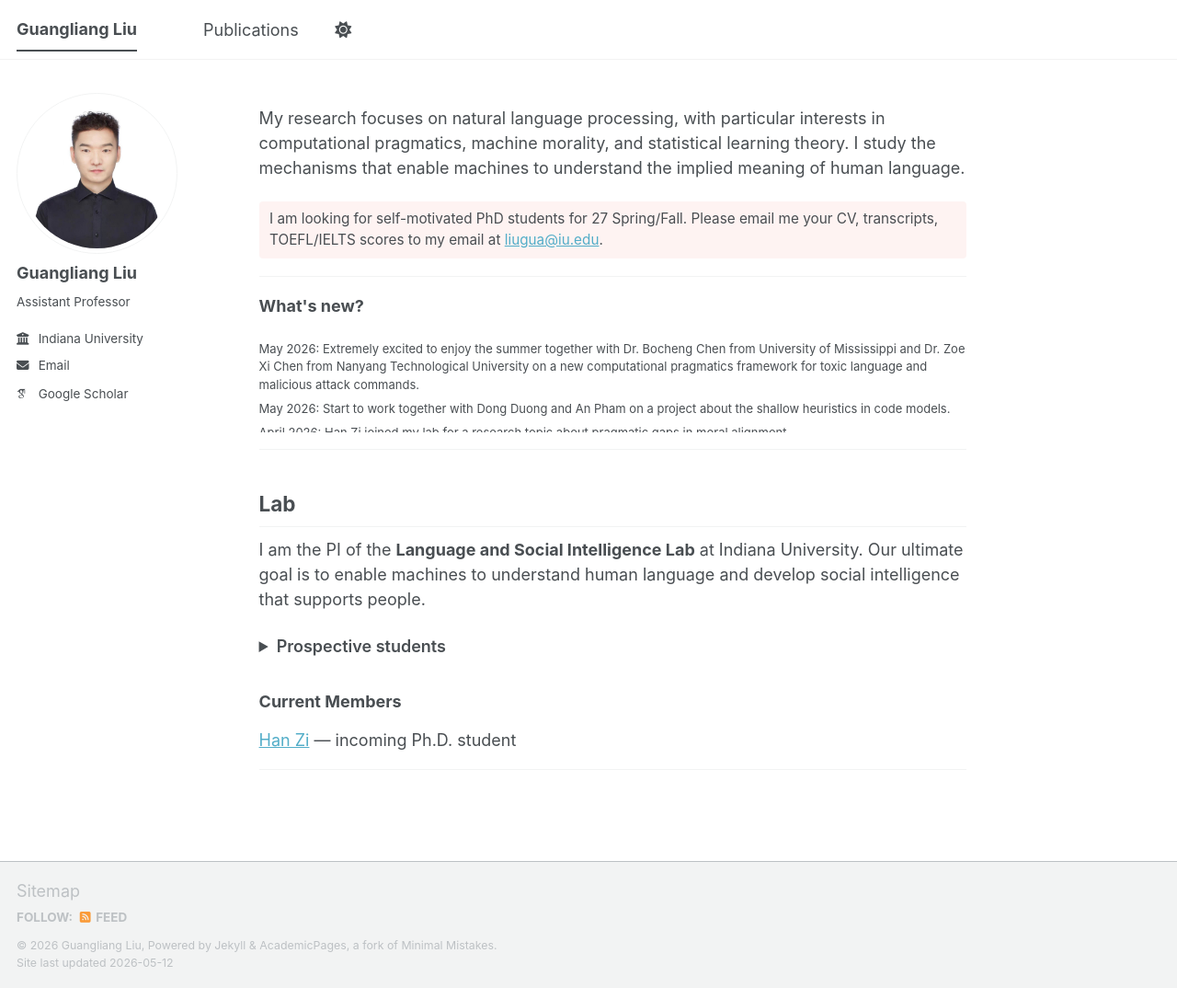
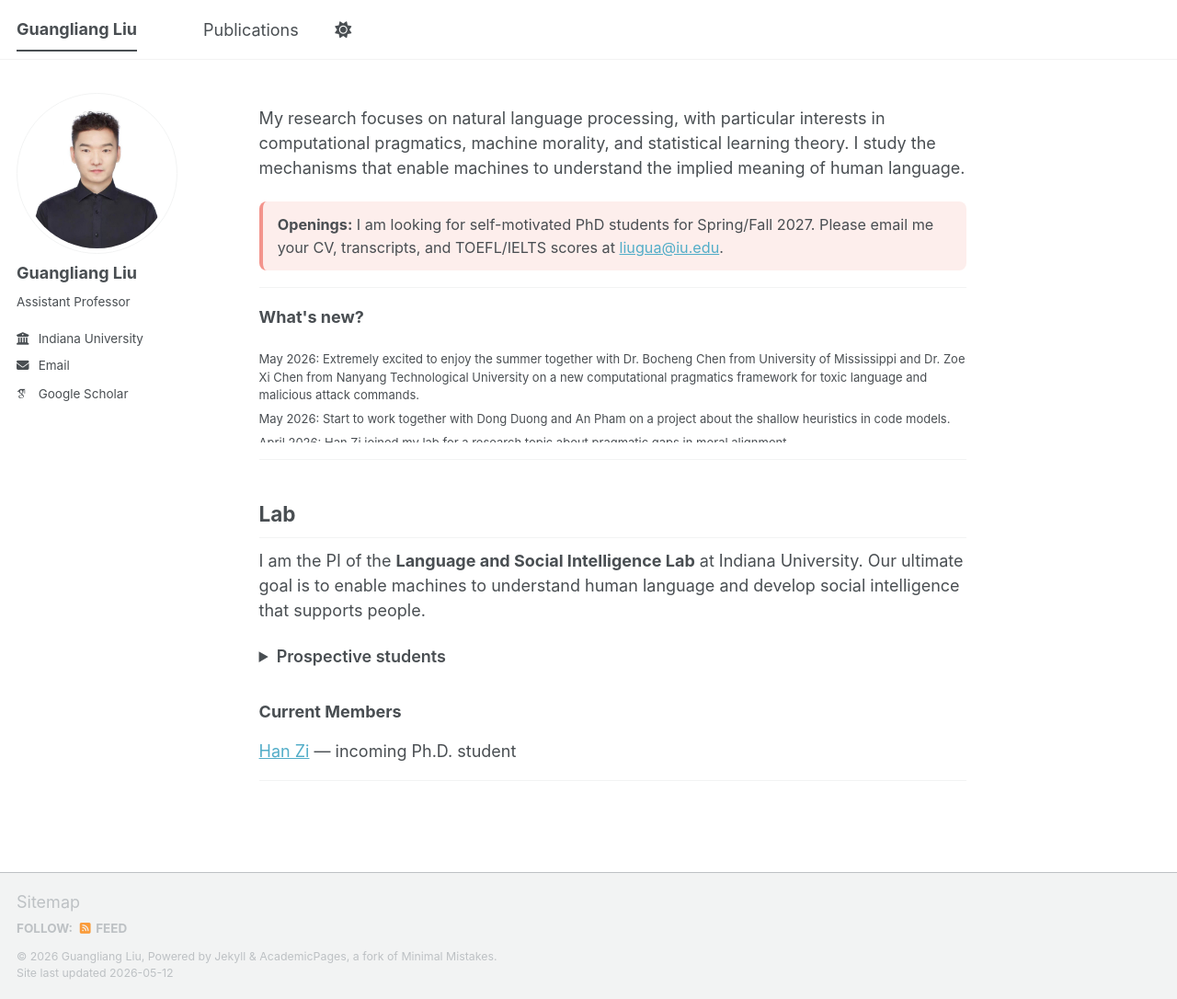
Before and after one commit to guangliang-nlp/guangliang-nlp.github.io, a Jekyll site: the page built from about.md, in a window 1280 px wide and 1086 px high. Shown: the whole window at 92% size. Built offline with Jekyll 4.4.1, drawn with Linux system fonts in a browser that asks for light colours; some web fonts are replaced; a script bundle is joined from its source files by our own code; library files that are not in the unit come from our copies; some of the changed lines change nothing that is shown.

Commit message:
Update about.md

```diff
--- a/about.md
+++ b/about.md
@@ -9,7 +9,20 @@ redirect_from:
 
 My research focuses on natural language processing, with particular interests in computational pragmatics, machine morality, and statistical learning theory. I study the mechanisms that enable machines to understand the implied meaning of human language.
 
-<p style="font-size:0.85em; background-color:rgba(242,139,130,0.1); padding:0.5em 0.75em; border-radius:4px;">I am looking for self-motivated PhD students for 27 Spring/Fall. Please email me your CV, transcripts, TOEFL/IELTS scores to my email at <a href="mailto:liugua@iu.edu">liugua@iu.edu</a>.</p>
+<p style="
+  font-size:0.9em;
+  background-color:rgba(242,139,130,0.15);
+  border-left:4px solid rgba(242,139,130,0.9);
+  padding:0.8em 1em;
+  border-radius:8px;
+  line-height:1.5;
+  margin:1em 0;
+">
+  <strong>Openings:</strong>
+  I am looking for self-motivated PhD students for Spring/Fall 2027.
+  Please email me your CV, transcripts, and TOEFL/IELTS scores at
+  <a href="mailto:liugua@iu.edu">liugua@iu.edu</a>.
+</p>
 ---
 
 <section id="news">
```
